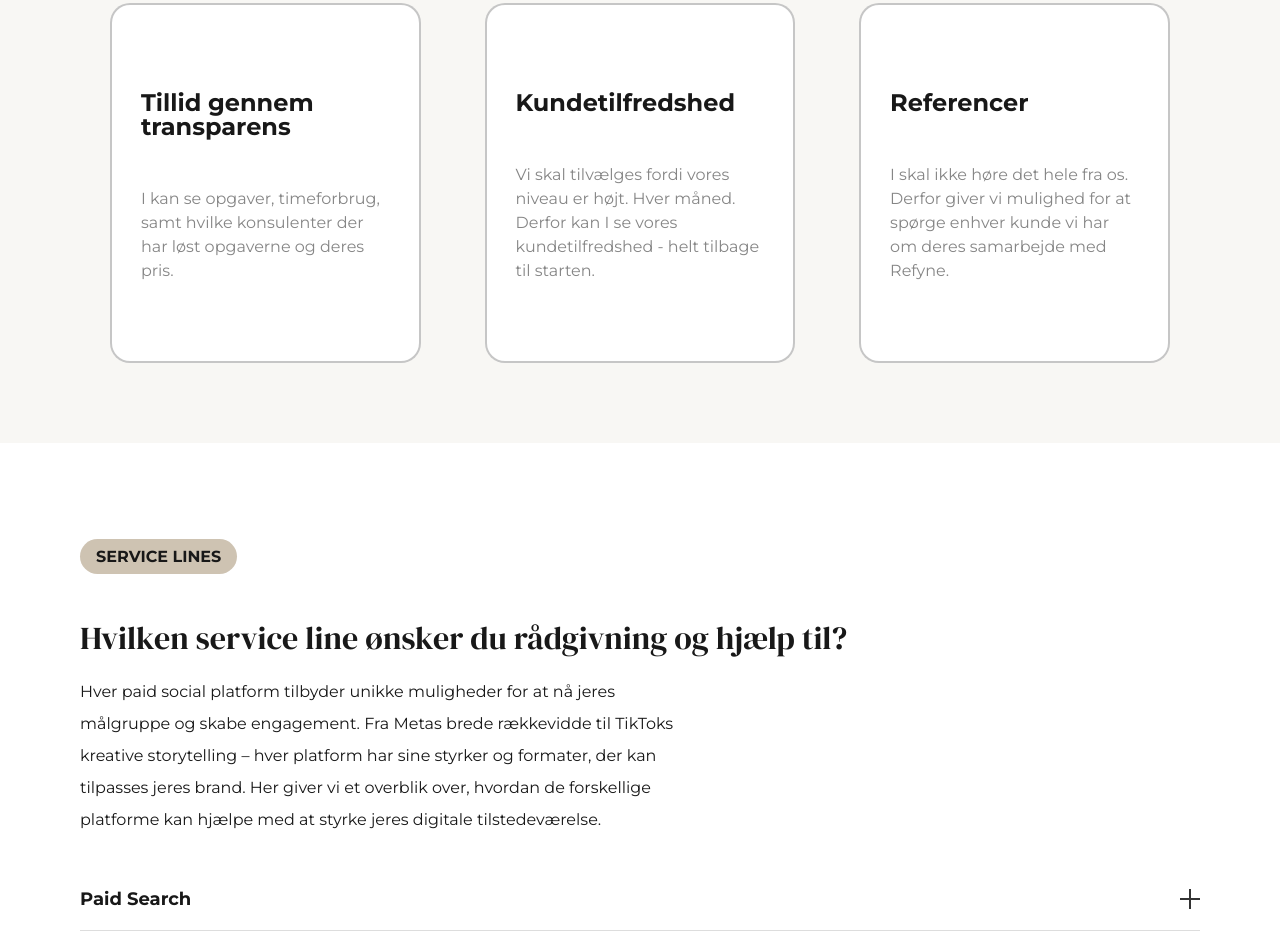
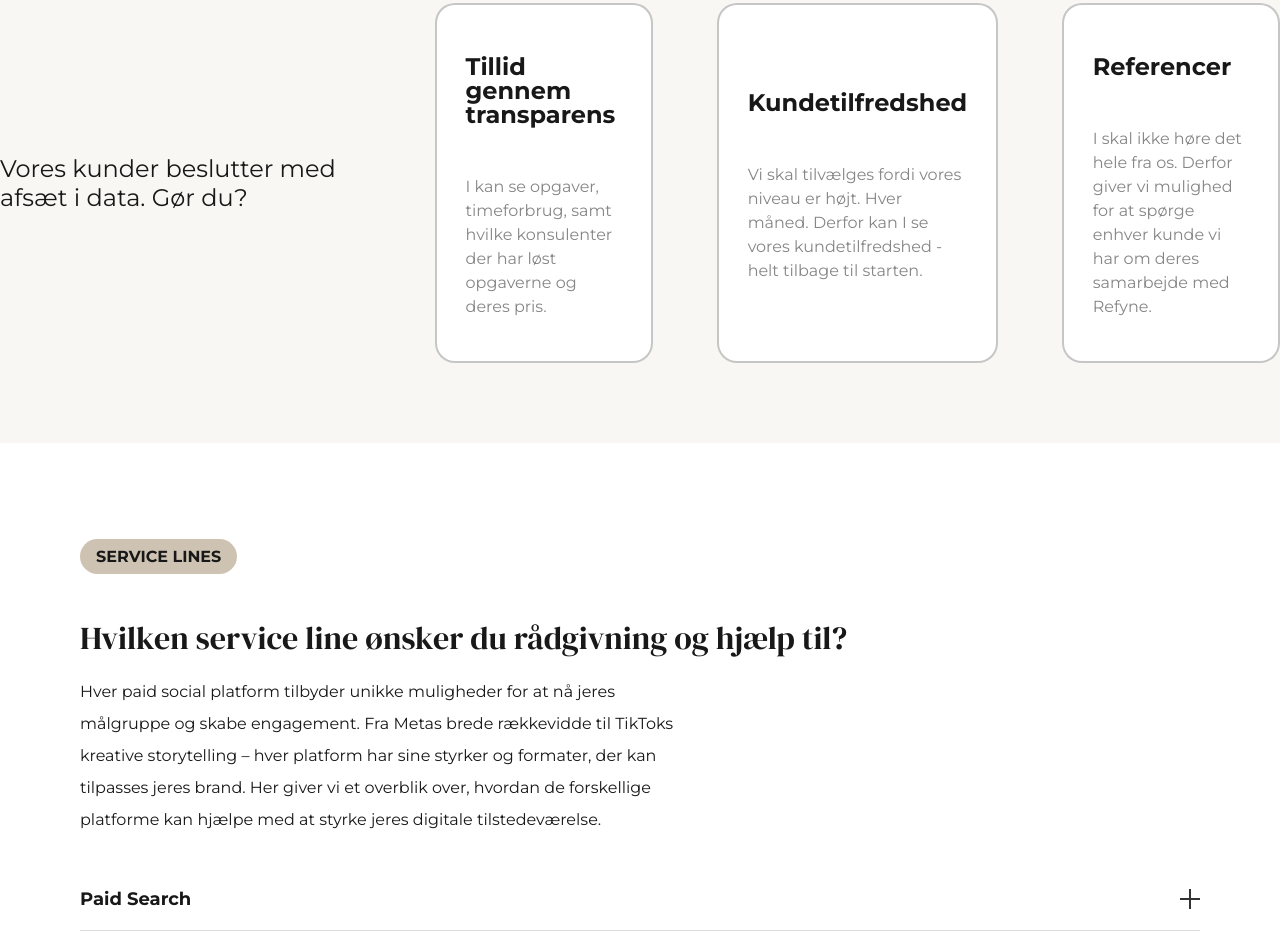
Before and after one commit to feli5659/test-2, a website: page index.html in a window 1280 px wide. Shown: the part 1452-2403 px from the top of the page. Drawn offline with Linux system fonts and the light colour scheme.

Commit message:
h2 card section added

```diff
--- a/index.html
+++ b/index.html
@@ -51,6 +51,7 @@
       </div>
     </section>
     <section class="cards">
+      <h2>Vores kunder beslutter med afsæt i data. Gør du?</h2>
       <div class="card">
         <div class="card-details">
           <p class="text-title">Tillid gennem transparens</p>
```
